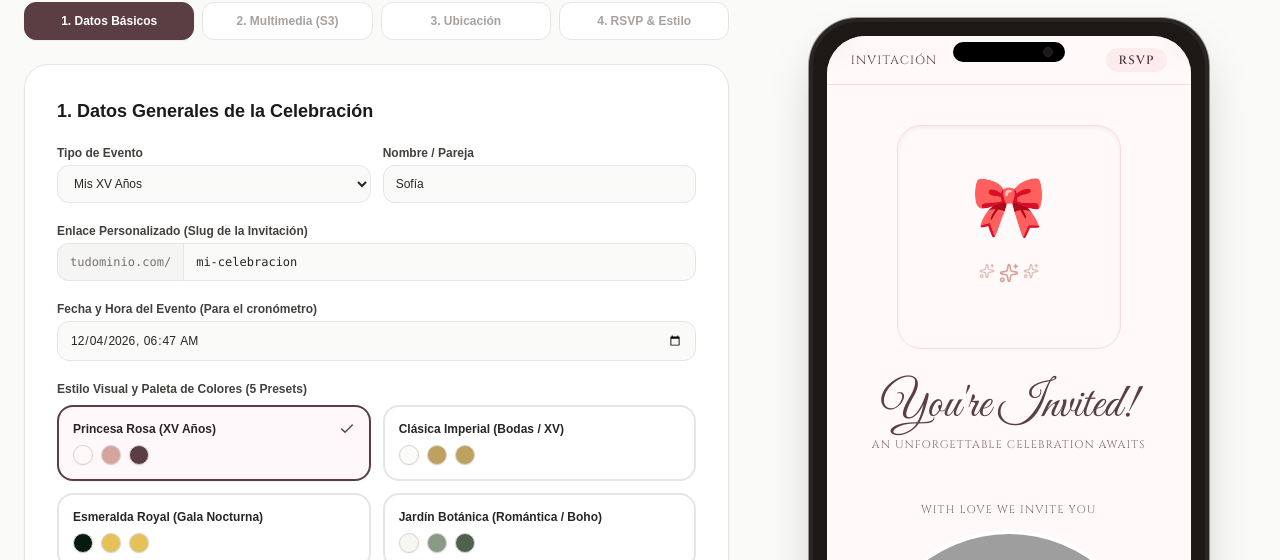
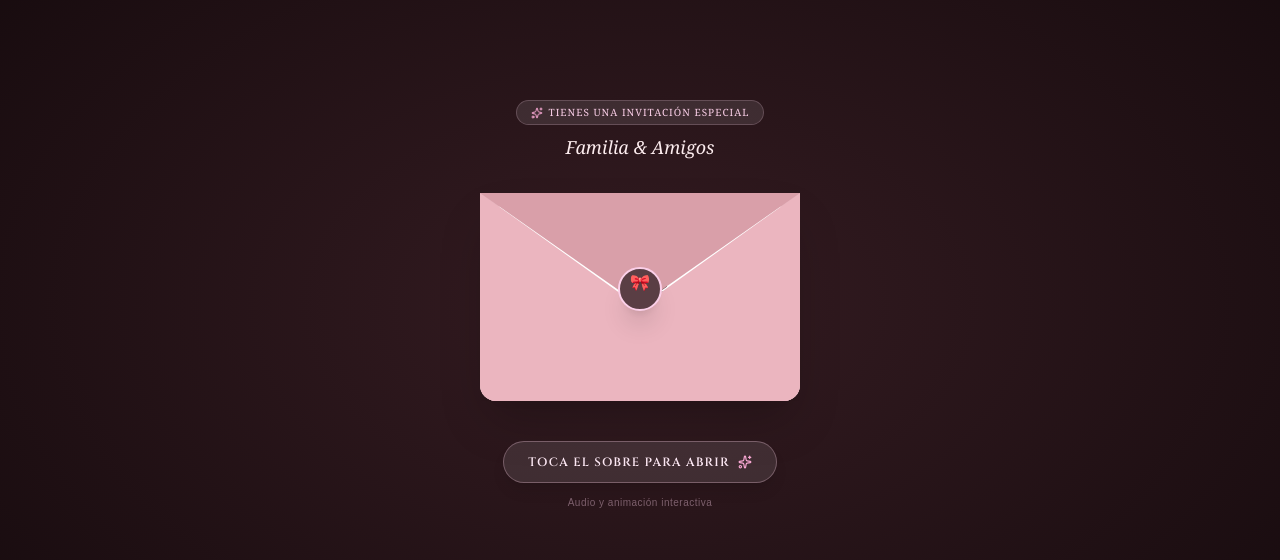
Before and after one commit to sk8benji/LuminaVite, a Next.js app: page /eventos/nuevo in a window 1280 px wide. Shown: the part 95-655 px from the top of the page. Built offline with nearby package versions, Linux system fonts and the light colour scheme; grey boxes are pictures that could not be loaded; a web font is replaced by a local one.

Commit message:
feat(intro): add interactive 3D animated envelope intro with audio unlock and confetti

```diff
--- a/src/components/invitation/AudioPlayer.tsx
+++ b/src/components/invitation/AudioPlayer.tsx
@@ -11,10 +11,27 @@ interface AudioPlayerProps {
 
 export default function AudioPlayer({ audioUrl, template }: AudioPlayerProps) {
   const [isPlaying, setIsPlaying] = useState(false);
-  const [hasInteracted, setHasInteracted] = useState(false);
   const audioRef = useRef<HTMLAudioElement | null>(null);
 
-  // Si no hay música configurada, no mostramos el botón
+  // Escuchar evento de apertura del sobre 3D para iniciar música
+  useEffect(() => {
+    const handleStartAudio = () => {
+      if (audioRef.current && !isPlaying) {
+        audioRef.current
+          .play()
+          .then(() => setIsPlaying(true))
+          .catch((err) => {
+            console.warn("Autoplay bloqueado:", err);
+          });
+      }
+    };
+
+    window.addEventListener("luminavite:play-audio", handleStartAudio);
+    return () => {
+      window.removeEventListener("luminavite:play-audio", handleStartAudio);
+    };
+  }, [isPlaying]);
+
   if (!audioUrl) return null;
 
   const togglePlay = () => {
@@ -28,17 +45,16 @@ export default function AudioPlayer({ audioUrl, template }: AudioPlayerProps) {
         .play()
         .then(() => {
           setIsPlaying(true);
-          setHasInteracted(true);
         })
         .catch((err) => {
-          console.warn("Autoplay bloqueado por el navegador:", err);
+          console.warn("Autoplay bloqueado:", err);
           setIsPlaying(false);
         });
     }
   };
 
   return (
-    <div className="fixed top-4 right-4 z-50">
+    <div className="fixed top-4 right-4 z-40">
       <audio ref={audioRef} src={audioUrl} loop preload="auto" />
       <button
         onClick={togglePlay}
--- /dev/null
+++ b/src/components/invitation/EnvelopeIntro.tsx
@@ -0,0 +1,228 @@
+"use client";
+
+import React, { useState, useEffect } from "react";
+import confetti from "canvas-confetti";
+import { Sparkles } from "lucide-react";
+import { TemplateConfig } from "@/lib/templates";
+
+interface EnvelopeIntroProps {
+  titulo: string;
+  tipoEvento: "QUINCEANERA" | "BODA";
+  fechaTexto: string;
+  template: TemplateConfig;
+  onOpen?: () => void;
+  destinatarioInicial?: string;
+}
+
+export default function EnvelopeIntro({
+  titulo,
+  tipoEvento,
+  fechaTexto,
+  template,
+  onOpen,
+  destinatarioInicial = "Familia & Amigos",
+}: EnvelopeIntroProps) {
+  const [guestName, setGuestName] = useState(destinatarioInicial);
+  const [isOpen, setIsOpen] = useState(false);
+  const [isLetterOut, setIsLetterOut] = useState(false);
+  const [isFading, setIsFading] = useState(false);
+  const [isRemoved, setIsRemoved] = useState(false);
+
+  // Leer destinatario desde la URL en el cliente sin requerir Suspense boundary
+  useEffect(() => {
+    if (typeof window !== "undefined") {
+      const params = new URLSearchParams(window.location.search);
+      const customName =
+        params.get("para") || params.get("invitado") || params.get("guest");
+      if (customName) {
+        setGuestName(customName);
+      }
+    }
+  }, []);
+
+  const handleOpen = () => {
+    if (isOpen) return;
+    setIsOpen(true);
+
+    // 1. Activar audio inmediatamente en la interacción táctil (desbloquea autoplay en iOS/Android)
+    if (typeof window !== "undefined") {
+      window.dispatchEvent(new CustomEvent("luminavite:play-audio"));
+    }
+    if (onOpen) {
+      onOpen();
+    }
+
+    // 2. Extraer la carta tras 350ms (cuando la solapa haya rotado en 3D)
+    setTimeout(() => {
+      setIsLetterOut(true);
+
+      // Disparar confeti suave
+      try {
+        confetti({
+          particleCount: 65,
+          spread: 60,
+          origin: { y: 0.6 },
+          colors: [template.accentColor, "#FFFFFF", "#FCECEE", "#E5C158"],
+        });
+      } catch {}
+    }, 350);
+
+    // 3. Fundido (fade-out) tras 1.6s
+    setTimeout(() => {
+      setIsFading(true);
+      // 4. Remover completamente del DOM tras la transición
+      setTimeout(() => {
+        setIsRemoved(true);
+      }, 700);
+    }, 1600);
+  };
+
+  if (isRemoved) return null;
+
+  return (
+    <div
+      className={`fixed inset-0 z-50 flex flex-col items-center justify-center p-4 transition-opacity duration-700 select-none overflow-hidden ${
+        isFading ? "opacity-0 pointer-events-none" : "opacity-100"
+      }`}
+      style={{
+        backgroundColor: "#1F1215",
+        backgroundImage: "radial-gradient(ellipse at center, #351C22 0%, #150A0D 100%)",
+      }}
+    >
+      {/* Texto superior: Destinatario */}
+      <div className="text-center mb-8 px-4 animate-fade-in">
+        <div className="inline-flex items-center gap-1.5 px-3.5 py-1 rounded-full bg-white/10 border border-pink-200/20 text-[10px] tracking-widest uppercase text-pink-200 mb-2 font-serif">
+          <Sparkles className="w-3 h-3 text-pink-300" />
+          <span>Tienes una invitación especial</span>
+        </div>
+        <p
+          className="text-base sm:text-lg italic font-serif"
+          style={{ color: "#FCECEE" }}
+        >
+          {guestName}
+        </p>
+      </div>
+
+      {/* Contenedor con Perspectiva 3D */}
+      <div
+        onClick={handleOpen}
+        className="relative w-72 sm:w-80 h-48 sm:h-52 rounded-b-2xl shadow-2xl cursor-pointer group transform transition-transform hover:scale-102"
+        style={{
+          perspective: "1200px",
+          backgroundColor: "#F4D9DE",
+        }}
+      >
+        {/* Fondo interior del sobre */}
+        <div
+          className="absolute inset-0 rounded-b-2xl shadow-inner"
+          style={{ backgroundColor: "#E4B8C1" }}
+        />
+
+        {/* Tarjeta interna (Carta que se desliza en 3D) */}
+        <div
+          className={`absolute left-3 right-3 top-3 bottom-3 rounded-xl p-4 shadow-lg flex flex-col items-center justify-center text-center transition-all duration-700 ease-out ${
+            isLetterOut
+              ? "-translate-y-24 sm:-translate-y-28 scale-105 shadow-2xl z-25"
+              : "z-10"
+          }`}
+          style={{
+            backgroundColor: "#FFFFFF",
+            borderColor: template.borderSoft,
+            borderWidth: "1px",
+          }}
+        >
+          <p
+            className="text-[9px] tracking-widest uppercase font-semibold opacity-70 mb-1"
+            style={{ fontFamily: template.fontSubheading, color: template.textSecondary }}
+          >
+            {tipoEvento === "QUINCEANERA" ? "Mis XV Años" : "Nuestra Boda"}
+          </p>
+
+          <h3
+            className="text-3xl sm:text-4xl my-0.5 tracking-wide"
+            style={{
+              fontFamily: template.fontHeading,
+              color: template.textPrimary,
+            }}
+          >
+            {titulo}
+          </h3>
+
+          <div className="flex items-center gap-2 mt-1">
+            <span className="h-[1px] w-6 bg-pink-200" />
+            <p
+              className="text-[10px] font-medium tracking-wider"
+              style={{ fontFamily: template.fontSubheading, color: template.textPrimary }}
+            >
+              {fechaTexto}
+            </p>
+            <span className="h-[1px] w-6 bg-pink-200" />
+          </div>
+        </div>
+
+        {/* Bolsillo Frontal y Lateral del Sobre */}
+        <div className="absolute inset-0 z-20 pointer-events-none">
+          <div
+            className="w-full h-full rounded-b-2xl"
+            style={{
+              backgroundColor: "#EBB5BF",
+              clipPath: "polygon(0% 0%, 50% 55%, 100% 0%, 100% 100%, 0% 100%)",
+              boxShadow: "0 -4px 12px rgba(0,0,0,0.08)",
+            }}
+          />
+        </div>
+
+        {/* Solapa Superior en 3D (Rota 180deg en el eje X) */}
+        <div
+          className="absolute top-0 left-0 w-full h-28 origin-top transition-transform duration-600 ease-in-out"
+          style={{
+            transform: isOpen ? "rotateX(180deg)" : "rotateX(0deg)",
+            transformStyle: "preserve-3d",
+            zIndex: isOpen ? 5 : 30,
+          }}
+        >
+          <div
+            className="w-full h-full shadow-md"
+            style={{
+              backgroundColor: "#D99FA9",
+              clipPath: "polygon(0% 0%, 100% 0%, 50% 100%)",
+            }}
+          />
+        </div>
+
+        {/* Sello de Lazo Central */}
+        <div
+          className={`absolute top-24 sm:top-26 left-1/2 -translate-x-1/2 -translate-y-1/2 z-40 w-11 h-11 rounded-full flex items-center justify-center shadow-xl border-2 border-pink-200 transition-all duration-300 ${
+            isOpen ? "scale-0 opacity-0 pointer-events-none" : "scale-100 opacity-100 group-hover:scale-110"
+          }`}
+          style={{
+            backgroundColor: "#5A3E44",
+            color: "#FFFFFF",
+          }}
+        >
+          <span className="text-base animate-bounce">🎀</span>
+        </div>
+      </div>
+
+      {/* Botón e indicación interactiva inferior */}
+      <button
+        type="button"
+        onClick={handleOpen}
+        disabled={isOpen}
+        className={`mt-10 px-6 py-3 rounded-full text-xs font-semibold tracking-widest uppercase transition-all duration-300 border flex items-center gap-2 ${
+          isOpen
+            ? "opacity-0 scale-95"
+            : "text-pink-100 bg-white/10 hover:bg-white/20 border-pink-200/30 shadow-lg animate-pulse"
+        }`}
+        style={{ fontFamily: template.fontSubheading }}
+      >
+        <span>Toca el sobre para abrir</span>
+        <Sparkles className="w-3.5 h-3.5 text-pink-300" />
+      </button>
+
+      <p className="text-[10px] text-pink-200/40 mt-3 tracking-wider">
+        Audio y animación interactiva
+      </p>
+    </div>
+  );
+}
--- a/src/components/invitation/InvitationMobileView.tsx
+++ b/src/components/invitation/InvitationMobileView.tsx
@@ -16,6 +16,7 @@ import CountdownTimer from "./CountdownTimer";
 import RsvpSection from "./RsvpSection";
 import TimelineSection, { TimelineItem } from "./TimelineSection";
 import AddToCalendarButton from "./AddToCalendarButton";
+import EnvelopeIntro from "./EnvelopeIntro";
 
 export interface InvitationData {
   id?: string;
@@ -80,6 +81,14 @@ export default function InvitationMobileView({ data }: { data: InvitationData })
       className="min-h-screen flex justify-center selection:bg-pink-200 antialiased"
       style={{ backgroundColor: template.bgColor }}
     >
+      {/* Intro Animada 3D del Sobre con Sello y Desbloqueo de Audio */}
+      <EnvelopeIntro
+        titulo={data.titulo}
+        tipoEvento={data.tipoEvento}
+        fechaTexto={formattedDate}
+        template={template}
+      />
+
       <main
         className="w-full max-w-[440px] min-h-screen shadow-2xl relative overflow-hidden flex flex-col pb-12"
         style={{
```
